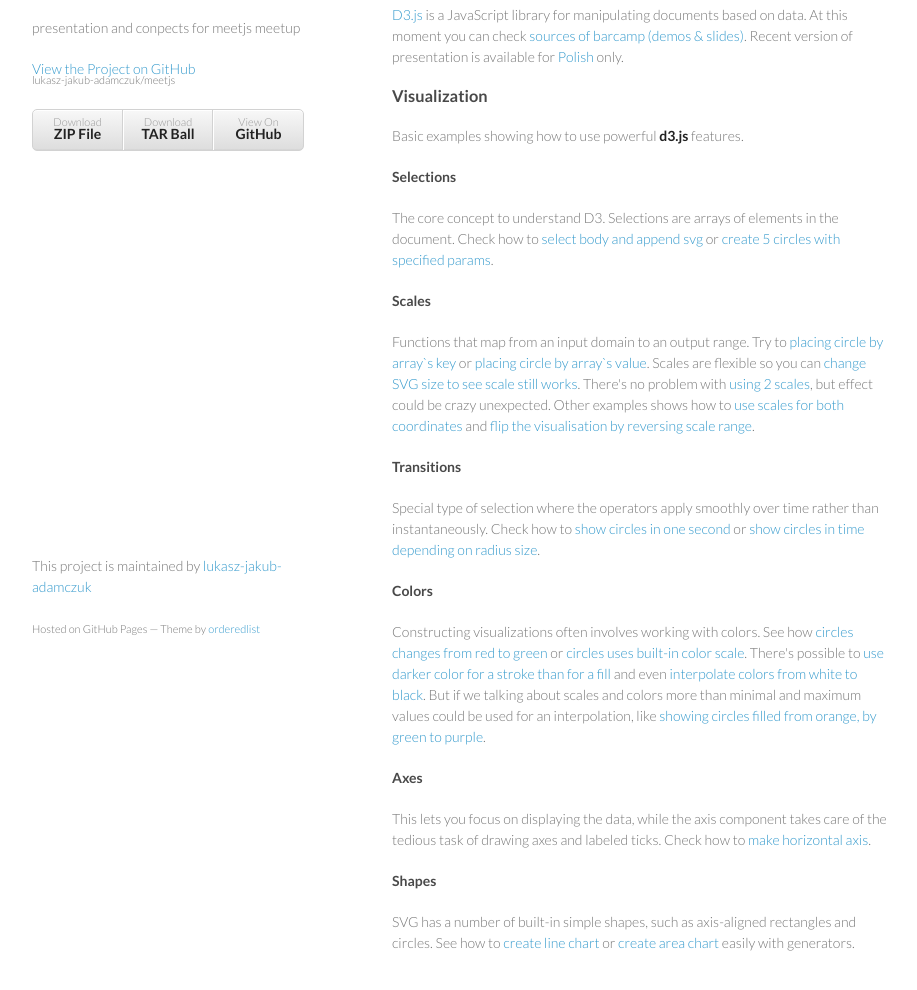
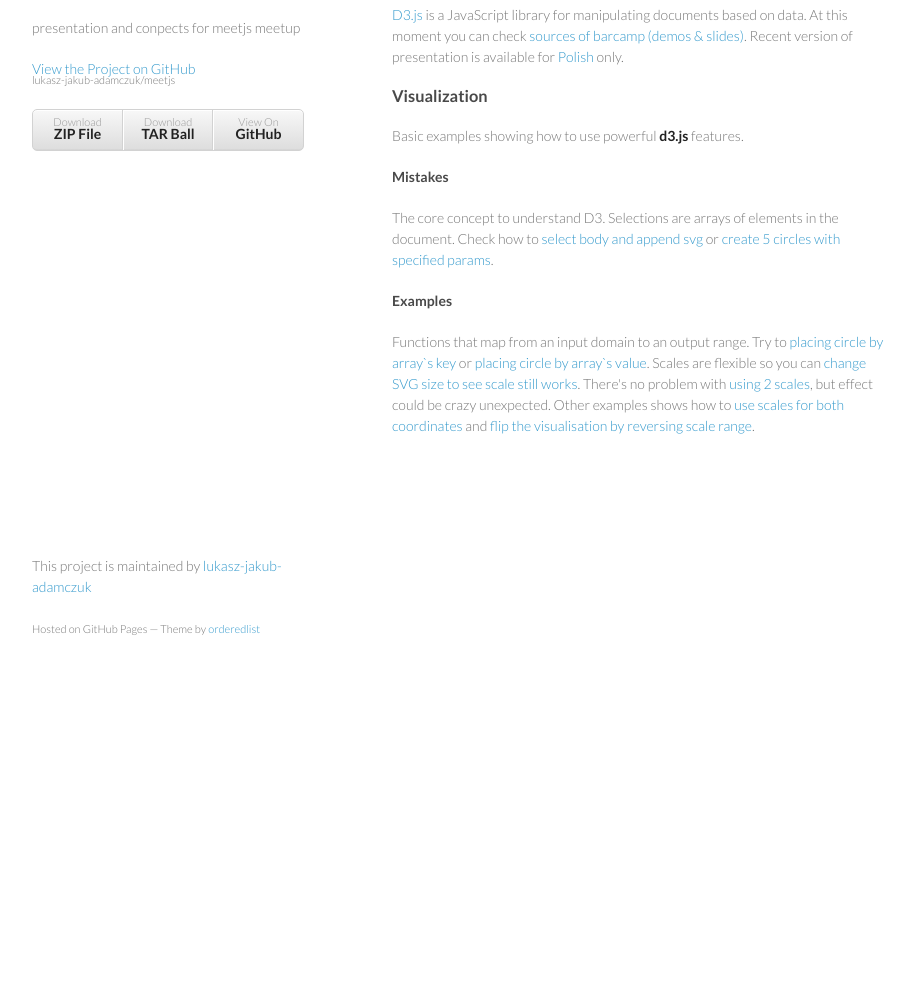
Before and after one commit to lukasz-jakub-adamczuk/meetjs, a plain HTML site: page index.html in a window 1280 px wide. Shown: the part 92-1082 px from the top of the page, without its empty margins (178-1095 px from the left). After the commit the page ends 800 px from the top, so only its background shows below. Drawn offline with Linux system fonts and the light colour scheme.

Commit message:
Update index.html

```diff
--- a/index.html
+++ b/index.html
@@ -28,29 +28,17 @@
         </ul>
       </header>
       <section>
-        <h3><a name="presentation" class="anchor" href="#presentation"><span class="octicon octicon-link"></span></a>Presentation</h3>
+        <h3>Presentation</h3>
 <p><a href="http://d3js.org/">D3.js</a> is a JavaScript library for manipulating documents based on data. At this moment you can check <a href="http://github.com/lukasz-jakub-adamczuk/barcamp">sources of barcamp (demos & slides)</a>. Recent version of presentation is available for <a href="./presentation-pl/index.html">Polish</a> only.</p>
 
-<h3><a name="visualization" class="anchor" href="#visualization"><span class="octicon octicon-link"></span></a>Visualization</h3>
+<h3>Visualization</h4>
 <p>Basic examples showing how to use powerful <strong>d3.js</strong> features.</p>
 
-<h4>Selections</h4>
+<h4>Mistakes</h4>
 <p>The core concept to understand D3. Selections are arrays of elements in the document. Check how to <a href="./demos/circles/selections.html">select body and append svg</a> or <a href="./demos/circles/selections2.html">create 5 circles with specified params</a>.</p>
 
-<h4>Scales</h4>
+<h4>Examples</h4>
 <p>Functions that map from an input domain to an output range. Try to <a href="./demos/circles/scales.html">placing circle by array`s key</a> or <a href="./demos/circles/scales2.html">placing circle by array`s value</a>. Scales are flexible so you can <a href="./demos/circles/scales3.html">change SVG size to see scale still works</a>. There's no problem with <a href="./demos/circles/scales4.html">using 2 scales</a>, but effect could be crazy unexpected. Other examples shows how to <a href="./demos/circles/scales5.html">use scales for both coordinates</a> and <a href="./demos/circles/scales6.html">flip the visualisation by reversing scale range</a>.</p>
-
-<h4>Transitions</h4>
-<p>Special type of selection where the operators apply smoothly over time rather than instantaneously. Check how to <a href="./demos/circles/transitions.html">show circles in one second</a> or <a href="./demos/circles/transitions2.html">show circles in time depending on radius size</a>.</p>
-
-<h4>Colors</h4>
-<p>Constructing visualizations often involves working with colors. See how <a href="./demos/circles/colors.html">circles changes from red to green</a> or <a href="./demos/circles/colors2.html">circles uses built-in color scale</a>. There's possible to <a href="./demos/circles/colors3.html">use darker color for a stroke than for a fill</a> and even <a href="./demos/circles/colors4.html">interpolate colors from white to black</a>. But if we talking about scales and colors more than minimal and maximum values could be used for an interpolation, like <a href="./demos/circles/colors5.html">showing circles filled from orange, by green to purple</a>.</p>
-
-<h4>Axes</h4>
-<p>This lets you focus on displaying the data, while the axis component takes care of the tedious task of drawing axes and labeled ticks. Check how to <a href="./demos/circles/axes.html">make horizontal axis</a>.</p>
-
-<h4>Shapes</h4>
-<p>SVG has a number of built-in simple shapes, such as axis-aligned rectangles and circles. See how to <a href="./demos/circles/shapes.html">create line chart</a> or <a href="./demos/circles/shapes2.html">create area chart</a> easily with generators.</p>
 
       </section>
       <footer>
```
